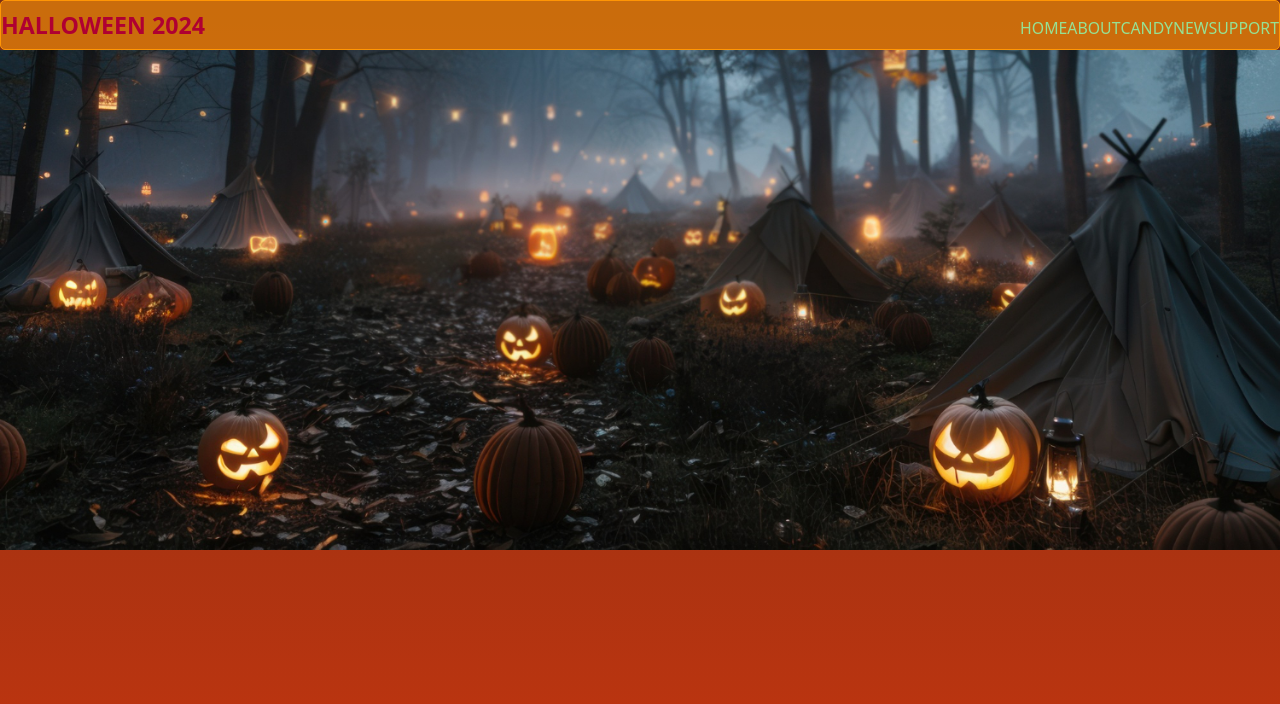
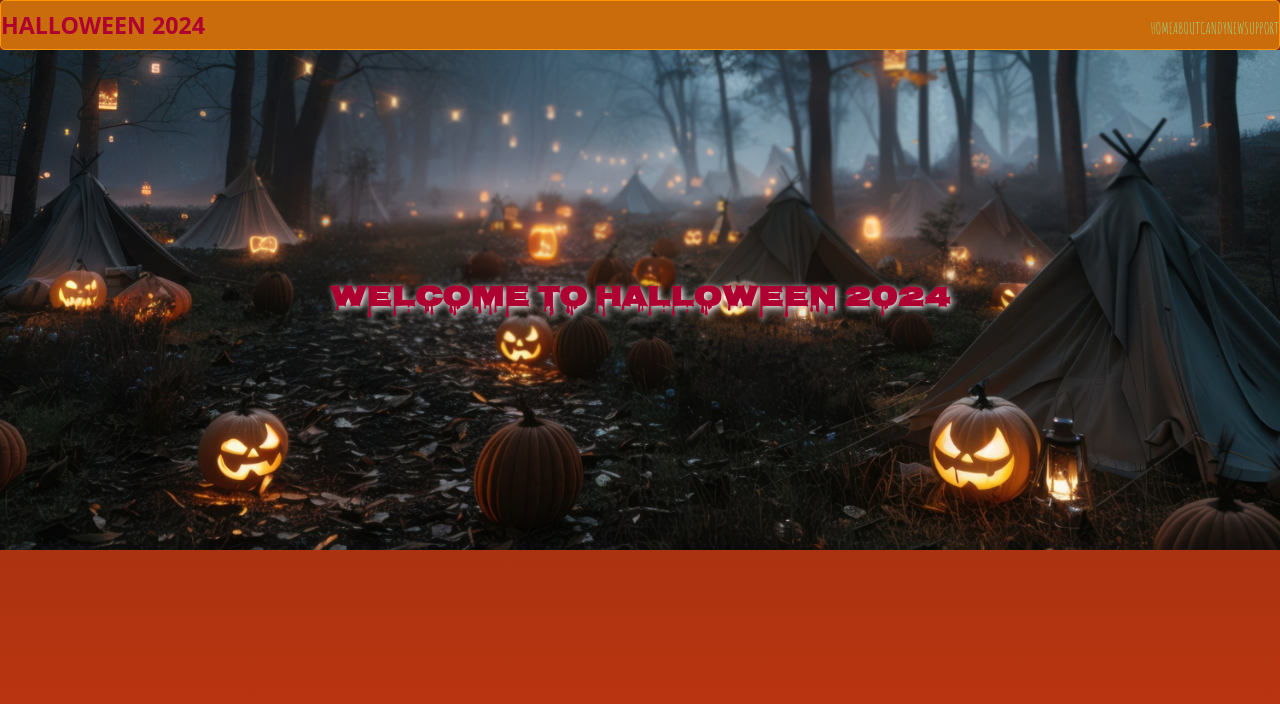
Before and after one commit to LazycatLliox/Halloween-Project-, a plain HTML site: page index.html in a window 1280 px wide. Drawn offline with Linux system fonts and the light colour scheme; a web font is replaced by a local one.

Commit message:
Flex/grid

```diff
--- a/index.html
+++ b/index.html
@@ -18,11 +18,29 @@
                 <li><a href="#" class="button--ghost">Support</a></li>
             </ul>
         </header>
-        <div id="hero">
+        <div id="hero" class="hero">
+        <h2 class="hero-title">
+            Welcome to Halloween 2024
 
+        </h2>
 
 
         </div>
+        <main class="class">
+            <div class="one"></div>
+            <div class="two"></div>
+            <div class="three"></div>
+            <div class="four"></div>
+            <div class="five"></div>
+            <div class="six"></div>
+            <div class="seven"></div>
+
+        </main>
+
+        <footer>
+
+
+        </footer>
 
     </body>
 </html>
--- a/styles.css
+++ b/styles.css
@@ -51,7 +51,6 @@ a {
     text-transform: uppercase;
     text-align: center;
     display: block;
-    font-family: "Barrio", system-ui;
 }
 .main-nav a{
     color:#96E194;
@@ -79,11 +78,26 @@ a {
     background-position-y: bottom;
     min-height: 500px;
 }
+.hero {
+    display: flex;
+    align-items: center;
+    justify-content: center;
+}
+.hero h2{
+    color:#AF0032;
+    font-size: 1.8rem;
+    text-shadow: 2px 2px 6px #fff;
+    font-family: "Nosifer", sans-serif;
+    text-align: center;
+
+}
 /*------- Responsive Images -------*/
 img{
     width: 100%;
 
 }
+
+
 /*------- Tablet Media Query -------*/
 @media screen and (min-width: 769px) {
     .header,
```
